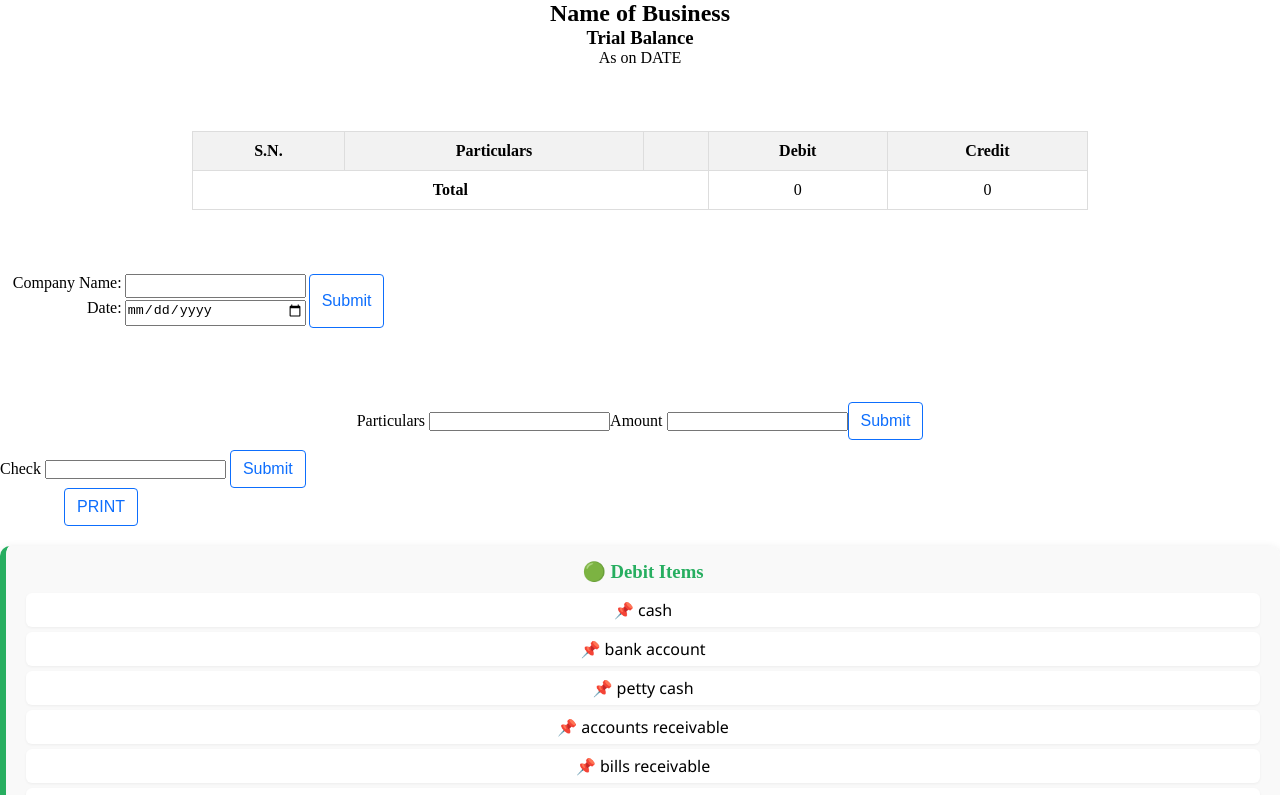
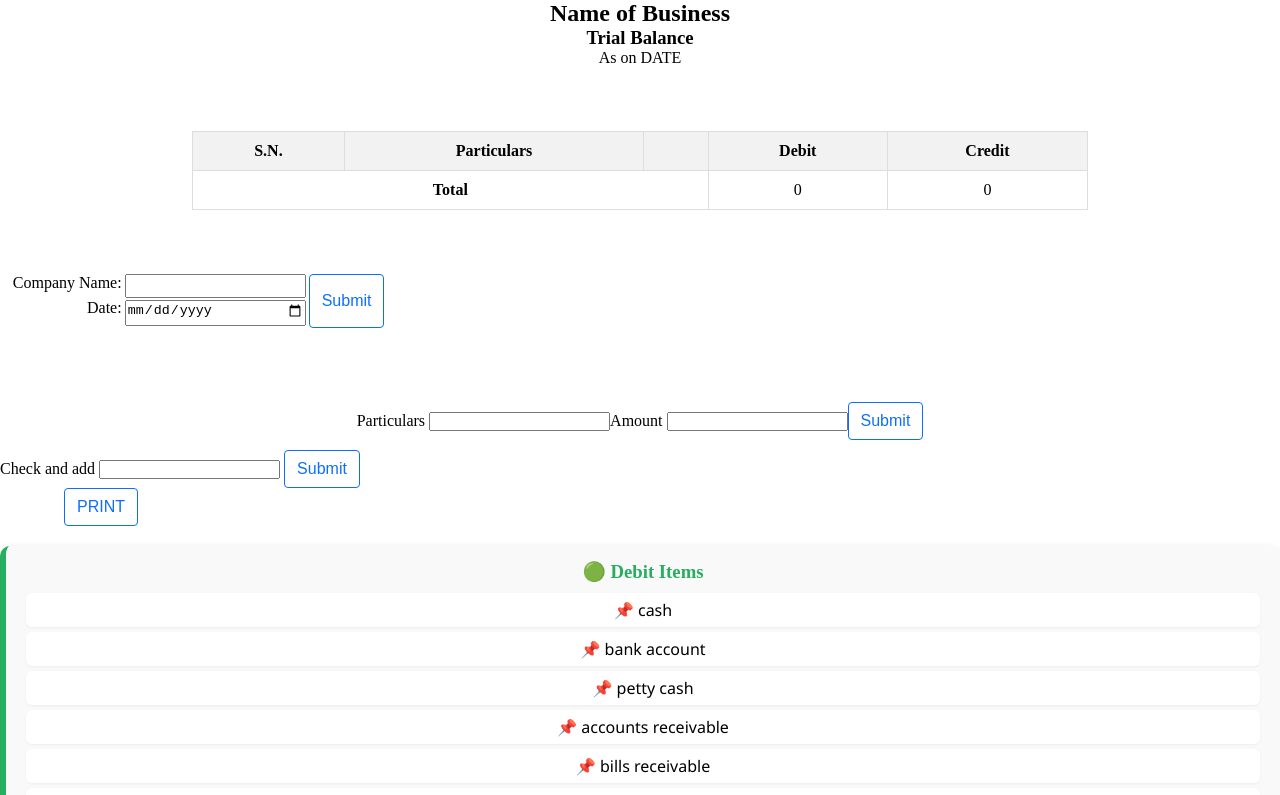
Before and after one commit to pixelKaushal/AccountHelp, a plain HTML site: page index.html in a window 1280 px wide. Shown: the top 795 px of the page. Drawn offline with Linux system fonts and the light colour scheme.

Commit message:
Update index.html

```diff
--- a/index.html
+++ b/index.html
@@ -61,7 +61,7 @@
       <button type="submit" id="dataS">Submit</button>
     </form>
     <form id="checks">
-      <label for="check">Check</label>
+      <label for="check">Check and add</label>
       <input type="input" id="check" name="check" />
       <button type="submit" id="dataC">Submit</button>
     </form>
```
